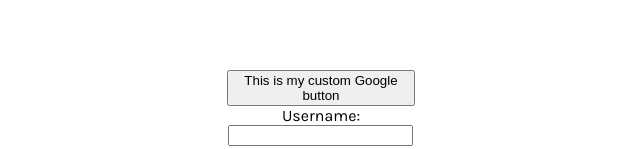
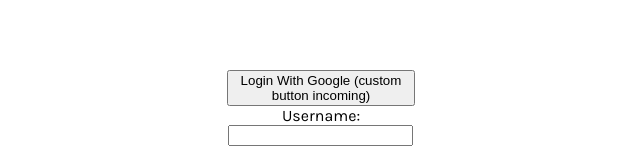
Before and after one commit to ucladevx/twain, a React app in the folder frontend/: page /login in a window 1280 px wide. Shown: the part 264-413 px from the top of the page, without its empty margins (319-959 px from the left). Built offline with nearby package versions, Linux system fonts and the light colour scheme.

Commit message:
Created Wrapper styled-component

```diff
--- a/frontend/package.json
+++ b/frontend/package.json
@@ -44,6 +44,7 @@
     "@types/react-router-dom": "^4.3.1",
     "@types/styled-components": "^4.1.6",
     "connected-react-router": "^6.2.2",
+    "prop-types": "^15.6.2",
     "react": "^16.7.0",
     "react-dom": "^16.7.0",
     "react-google-login": "^5.0.0",
--- a/frontend/src/components/Wrapper.js
+++ b/frontend/src/components/Wrapper.js
@@ -1 +1,30 @@
-// TODO add Wrapper component
+import React from 'react'
+import styled from 'styled-components'
+import PropTypes from 'prop-types'
+
+const TextWrapper = styled.div`
+  display: grid;
+  grid-template-columns: repeat(12, 1fr);
+  grid-template-rows: repeat(6, 1fr);
+  grid-gap: 20px;
+  margin: 20px;
+  font-family: Karla;
+  font-style: normal;
+  line-height: normal;
+`
+
+class Wrapper extends React.Component {
+  render() {
+    return (
+      <div>
+        <TextWrapper>{this.props.children}</TextWrapper>
+      </div>
+    )
+  }
+}
+
+Wrapper.propTypes = {
+  children: PropTypes.node.isRequired,
+}
+
+export default Wrapper
--- a/frontend/src/containers/Login/index.js
+++ b/frontend/src/containers/Login/index.js
@@ -1,18 +1,8 @@
 import React from 'react'
 import styled from 'styled-components'
+import { GoogleLogin } from 'react-google-login'
+import Wrapper from '../../components/Wrapper'
 // import ReactDOM from 'react-dom'
-import { GoogleLogin } from 'react-google-login'
-
-const Wrapper = styled.div`
-  display: grid;
-  grid-template-columns: repeat(12, 1fr);
-  grid-template-rows: repeat(6, 1fr);
-  grid-gap: 20px;
-  margin: 20px;
-  font-family: Karla;
-  font-style: normal;
-  line-height: normal;
-`
 
 const Title = styled.div`
   text-align: center;
@@ -58,21 +48,6 @@ class Login extends React.Component {
     })
   }
 
-  // onSignIn(googleUser) {
-  //   Useful data for your client-side scripts:
-  //   const profile = googleUser.getBasicProfile()
-  //   console.log('ID: ' + profile.getId()) // Don't send this directly to your server!
-  //   console.log('Full Name: ' + profile.getName())
-  //   console.log('Given Name: ' + profile.getGivenName())
-  //   console.log('Family Name: ' + profile.getFamilyName())
-  //   console.log('Image URL: ' + profile.getImageUrl())
-  //   console.log('Email: ' + profile.getEmail())
-
-  //   The ID token you need to pass to your backend:
-  //   const { id_token } = googleUser.getAuthResponse()
-  //   console.log('ID Token: ' + id_token)
-  // }
-
   handleSubmit = event => {
     console.log(
       JSON.stringify({
@@ -85,6 +60,7 @@ class Login extends React.Component {
 
   render() {
     return (
+      <div>
         <Wrapper>
           <Title>
             <h1>Sandbox</h1>
@@ -94,7 +70,7 @@ class Login extends React.Component {
               clientId="574982251056-km2laltubmenemsuka31uphh70km2oc0.apps.googleusercontent.com"
               render={renderProps => (
                 <button onClick={renderProps.onClick}>
-                This is my custom Google button
+                  Login With Google (custom button incoming)
                 </button>
               )}
               onSuccess={this.responseGoogle}
@@ -123,6 +99,7 @@ class Login extends React.Component {
             </div>
           </Content>
         </Wrapper>
+      </div>
     )
   }
 }
```
Lines whose indentation alone changed are shown as unchanged.
